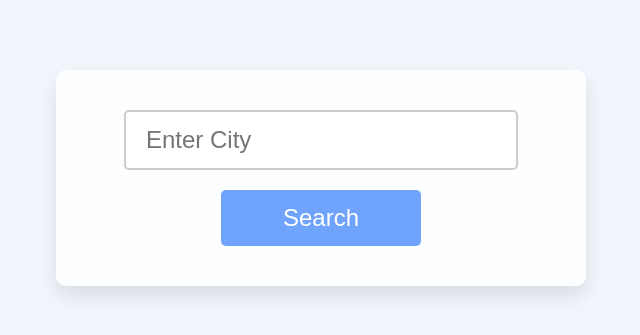
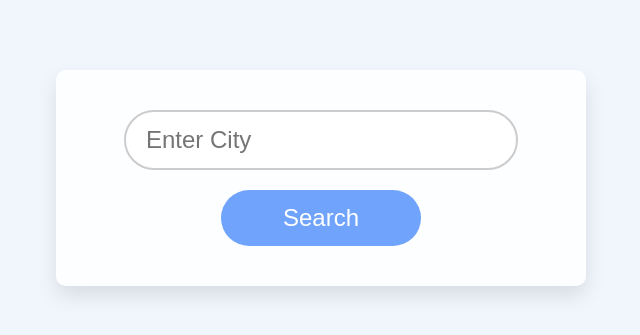
Before and after one commit to Lalith2907/Weatherify, a Flask app: page / in a window 1280 px wide. Shown: the part 122-457 px from the top of the page, without its empty margins (319-959 px from the left). Run offline with Flask 3, Linux system fonts and the light colour scheme.

Commit message:
Updated styles.css

```diff
--- a/static/styles.css
+++ b/static/styles.css
@@ -34,7 +34,7 @@ body {
     font-size: 24px;
     padding: 14px 20px;
     border: 2px solid #ccc;
-    border-radius: 5px;
+    border-radius: 30px;
     margin-bottom: 20px;
     outline: none;
     transition: border-color 0.3s ease;
@@ -50,7 +50,7 @@ body {
     font-size: 24px;
     padding: 14px 20px;
     border: none;
-    border-radius: 5px;
+    border-radius: 30px;
     background-color: #70a3fc;
     color: white;
     cursor: pointer;
@@ -70,7 +70,7 @@ body {
 .back-button {
     padding: 10px 20px;
     border: none;
-    border-radius: 5px;
+    border-radius: 30px;
     background-color: #70a3fc;
     color: white;
     text-decoration: none;
```
